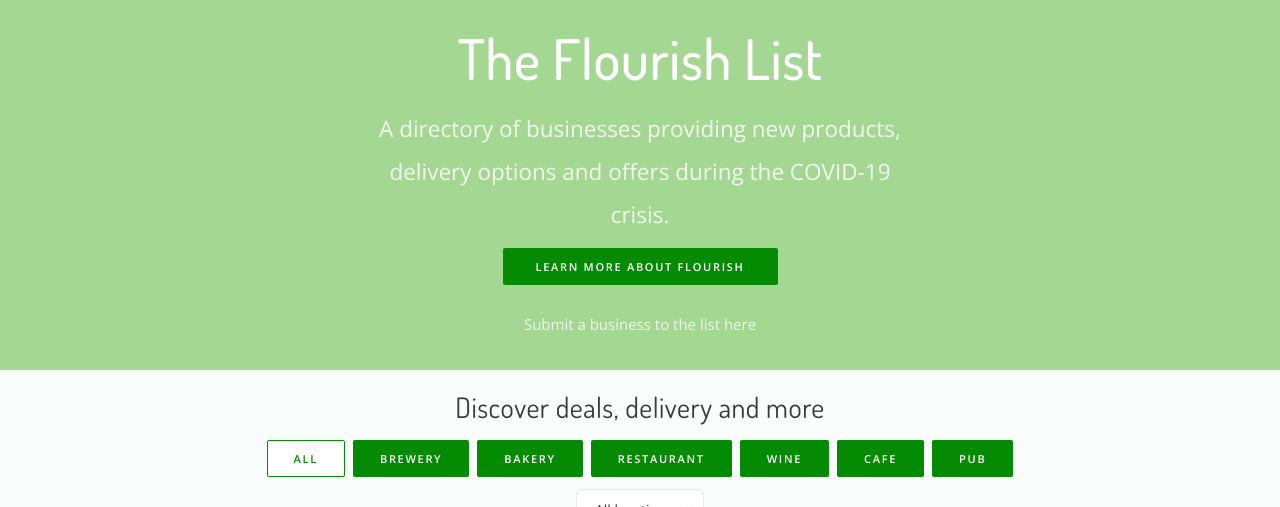
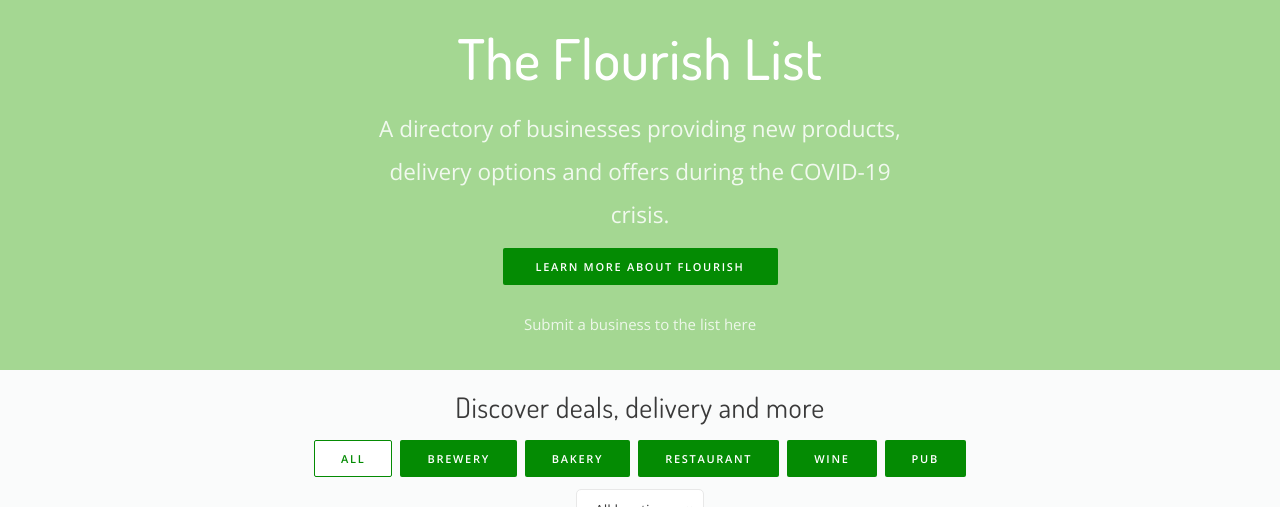
Before and after one commit to lets-flourish/lets-flourish.github.io, a Jekyll site: the page built from index.html, in a window 1280 px wide and 900 px high, cut to the strip 0-507 px from the top of the window. Built offline with Jekyll 4.4.1, drawn with Linux system fonts in a browser that asks for light colours; comment, search, counter and statistics services are not loaded.

Commit message:
filters only derived from published businesses

```diff
--- a/_layouts/the-list.html
+++ b/_layouts/the-list.html
@@ -42,7 +42,7 @@
             All
           </button>
         </li>
-        {% assign types = site.data.businesses | map: "tag1" | uniq | compact %}
+        {% assign types = site.data.businesses | where: "publish", "yes" | map: "tag1" | uniq | compact %}
         {% for type in types %}
         <li class="nav-item ">
           <button class="btn btn-flourish"
@@ -57,7 +57,7 @@
       <div style="height: 42px; display: flex; justify-content: center;">
         <select name="" id="area-filter">
           <option value="[data-area]">All locations</option>
-          {% assign city_regions = site.data.businesses | map: "area" | uniq | compact %}
+          {% assign city_regions = site.data.businesses | where: "publish", "yes" | map: "area" | uniq | compact %}
           {% for city_region in city_regions %}
           <option value="[data-area='{{city_region}}']">{{city_region}}</option>
           {% endfor %}
```
